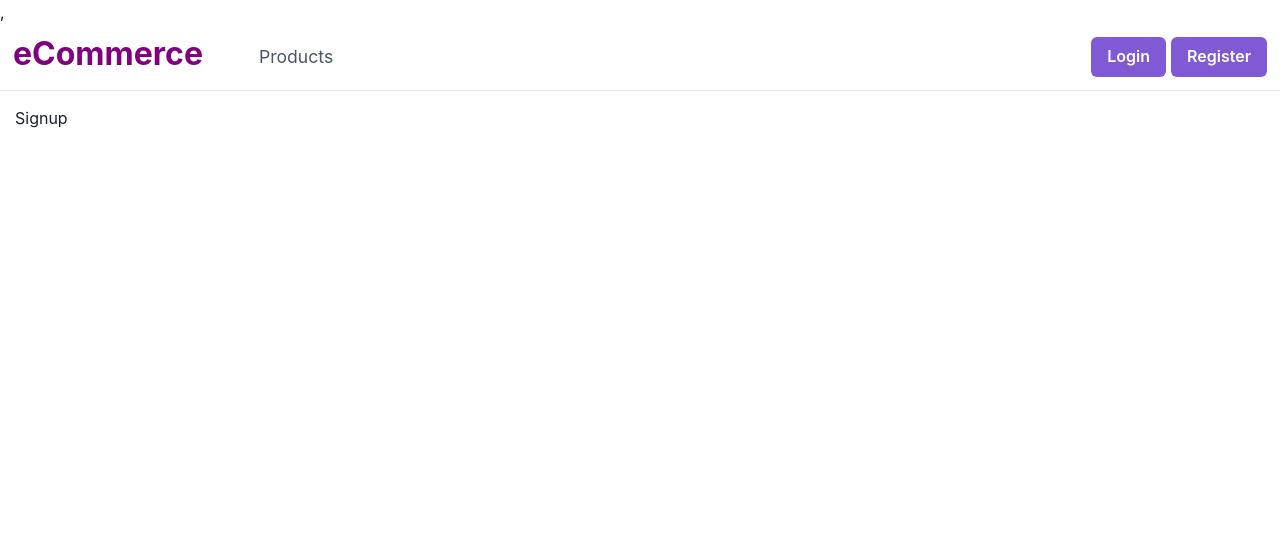
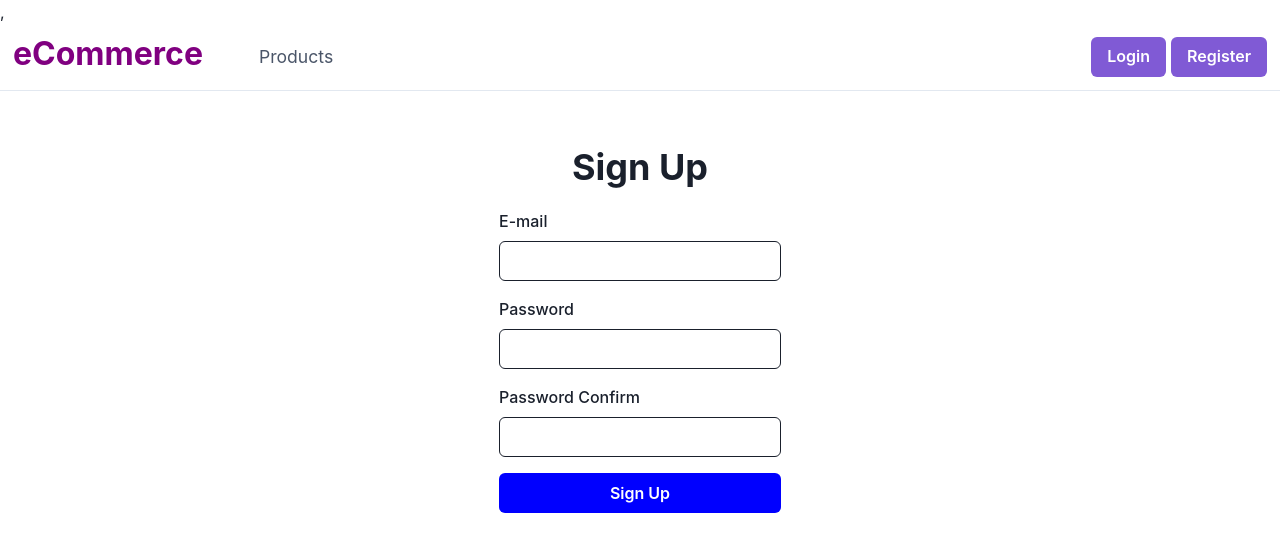
Before and after one commit to kaanarslan1990/e-commerce-app, a React (Create React App) app in the folder client/: page /signup in a window 1280 px wide. Shown: the top 552 px of the page. Built offline with nearby package versions, Linux system fonts and the light colour scheme.

Commit message:
add signup form and validations

```diff
--- a/client/package.json
+++ b/client/package.json
@@ -10,6 +10,7 @@
     "@testing-library/react": "^13.2.0",
     "@testing-library/user-event": "^13.5.0",
     "axios": "^0.27.2",
+    "formik": "^2.2.9",
     "framer-motion": "^6",
     "moment": "^2.29.3",
     "react": "^18.1.0",
@@ -18,7 +19,8 @@
     "react-query": "^3.39.0",
     "react-router-dom": "^6.3.0",
     "react-scripts": "5.0.1",
-    "web-vitals": "^2.1.4"
+    "web-vitals": "^2.1.4",
+    "yup": "^0.32.11"
   },
   "scripts": {
     "start": "react-scripts start",
--- a/client/src/pages/Auth/Signup/index.js
+++ b/client/src/pages/Auth/Signup/index.js
@@ -1,9 +1,85 @@
-import React from 'react'
+import React from "react";
+import {
+  Flex,
+  Box,
+  Heading,
+  FormControl,
+  FormLabel,
+  Input,
+  Button,
+} from "@chakra-ui/react";
+import { useFormik } from "formik";
+import validationSchema from "./validations";
 
 function Signup() {
+  const formik = useFormik({
+    initialValues: {
+      email: "",
+      password: "",
+      passwordConfirm: "",
+    },
+    validationSchema,
+
+    onSubmit: async (values, bag) => {
+      console.log(values);
+    },
+  });
   return (
-    <div>Signup</div>
-  )
+    <div>
+      <Flex align="center" width="full" justifyContent="center">
+        <Box pt="10">
+          <Box textAlign="center">
+            <Heading>Sign Up</Heading>
+          </Box>
+          <Box my="5" textAlign="left">
+            <form onSubmit={formik.handleSubmit}>
+              <FormControl>
+                <FormLabel>E-mail</FormLabel>
+                <Input
+                  name="email"
+                  onChange={formik.handleChange}
+                  onBlur={formik.handleBlur}
+                  value={formik.values.email}
+                />
+              </FormControl>
+
+              <FormControl mt="4">
+                <FormLabel>Password</FormLabel>
+                <Input
+                  name="password"
+                  type="password"
+                  onChange={formik.handleChange}
+                  onBlur={formik.handleBlur}
+                  value={formik.values.password}
+                />
+              </FormControl>
+
+              <FormControl mt="4">
+                <FormLabel>Password Confirm</FormLabel>
+                <Input
+                  name="passwordConfirm"
+                  type="password"
+                  onChange={formik.handleChange}
+                  onBlur={formik.handleBlur}
+                  value={formik.values.passwordConfirm}
+                />
+              </FormControl>
+
+            <Button
+              mt="4"
+              width="full"
+              type="submit"
+              backgroundColor="blue"
+              color="white"
+            >
+              Sign Up
+            </Button>
+            </form>
+          </Box>
+        </Box>
+      </Flex>
+    </div>
+  );
 }
 
-export default Signup
+export default Signup;
--- /dev/null
+++ b/client/src/pages/Auth/Signup/validations.js
@@ -0,0 +1,18 @@
+import * as yup from "yup";
+
+const validations = yup.object().shape({
+  email: yup
+    .string()
+    .email("Geçerli bir email giriniz")
+    .required("Zorunlu alan!"),
+  password: yup
+    .string()
+    .min(5, "Parolanız en az 5 karakter olmalıdır")
+    .required(),
+  passwordConfirm: yup
+    .string()
+    .oneOf([yup.ref("password")], "Parolalar uyuşmuyor!")
+    .required(),
+});
+
+export default validations;
```
Also changed, not shown: 2 other files (tests, documents, lock files or other folders).
